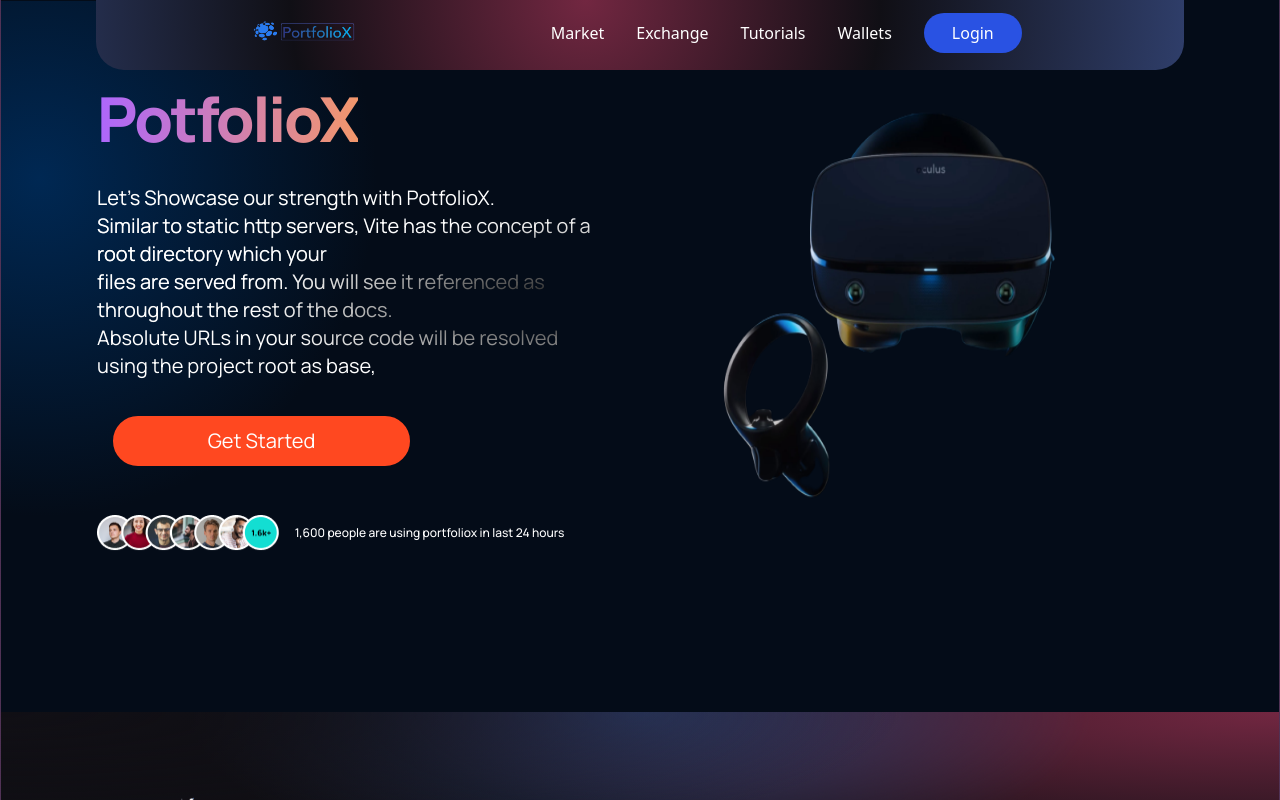
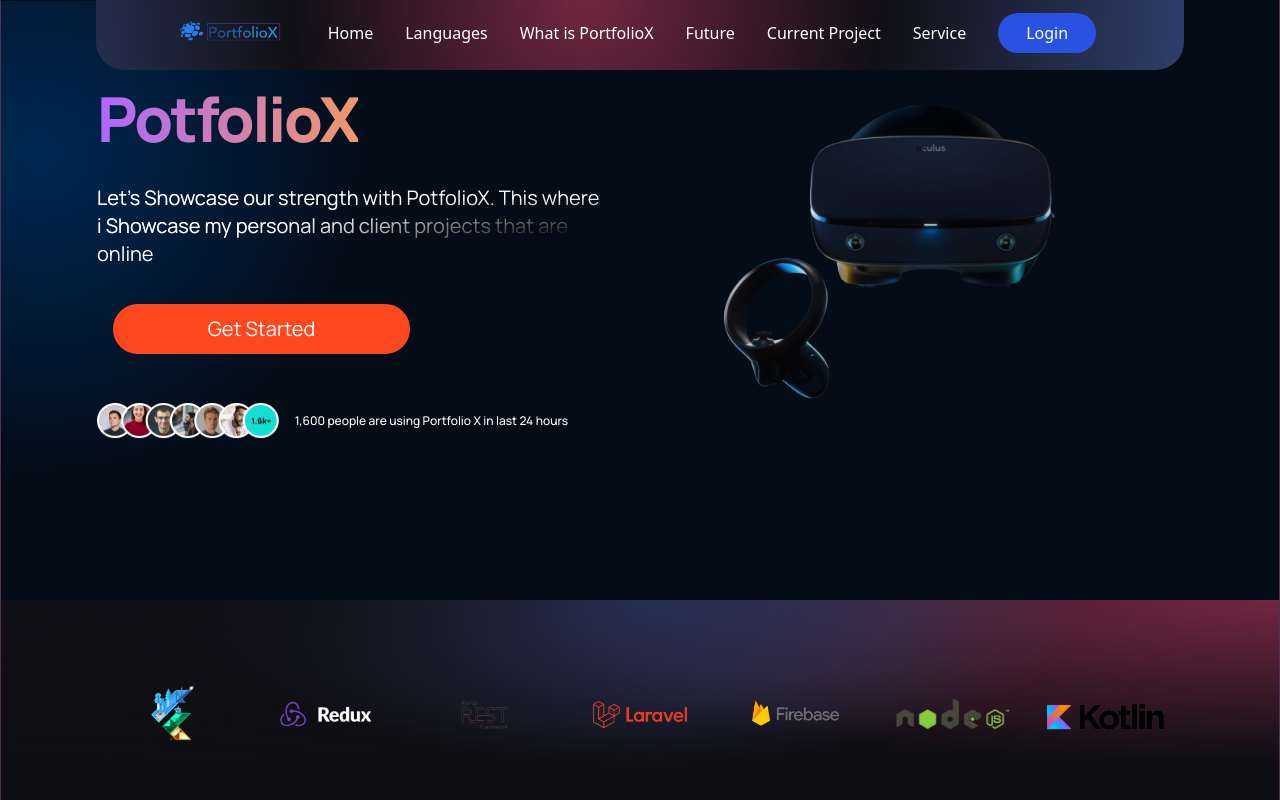
Before and after one commit to kahdichienja/portfoliax, a React (Create React App) app: page / in a window 1280 px wide. Shown: the top 800 px of the page. Built offline with nearby package versions, Linux system fonts and the light colour scheme.

Commit message:
added nav title

```diff
--- a/package.json
+++ b/package.json
@@ -23,7 +23,8 @@
     "test": "react-scripts test",
     "eject": "react-scripts eject",
     "predeploy": "npm run build",
-    "deploy": "gh-pages -d build"
+    "deploy": "gh-pages -d build",
+    "push:build:deploy": "git push origin main && npm run build && npm run predeploy && npm run deploy"
   },
   "eslintConfig": {
     "extends": [
--- a/src/containers/home/Header.jsx
+++ b/src/containers/home/Header.jsx
@@ -11,10 +11,8 @@
     <div className="portfolioX__header-content">
       <h1 className="gradient__text"> PotfolioX</h1>
       <p className="text-3xl sm:text-5xl text-white text-gradient py-1">
-        Let&apos;s Showcase our strength with PotfolioX. <br />
-        Similar to static http servers, Vite has the concept of a root directory which your <br />
-        files are served from. You will see it referenced as throughout the rest of the docs. <br />
-        Absolute URLs in your source code will be resolved using the project root as base,
+        Let&apos;s Showcase our strength with PotfolioX.
+        This where i Showcase my personal and client projects that are online <br />
       </p>
       <div className="portfolioX__header-content__input">
         <button type="button" className="bg-[#2952e3] py-2 px-7 mx-4 rounded-full cursor-pointer hover:bg-[#2546bd]">Get Started</button>
@@ -22,7 +20,7 @@
 
       <div className="portfolioX__header-content__people">
         <img src={people} />
-        <p>1,600 people are using portfoliox in last 24 hours</p>
+        <p>1,600 people are using Portfolio X in last 24 hours</p>
       </div>
     </div>
     <div className="portfolioX__header-image">
--- a/src/containers/navbar/Navbar.jsx
+++ b/src/containers/navbar/Navbar.jsx
@@ -18,7 +18,7 @@
         <img src={logo} alt="logo" className="w-32 cursor-pointer" />
       </div>
       <ul className="text-white md:flex hidden list-none flex-row justify-between items-center flex-initial">
-        {["Market", "Exchange", "Tutorials", "Wallets"].map((item, index) => (
+        {["Home", "Languages", "What is PortfolioX", "Future", "Current Project", "Service"].map((item, index) => (
           <NavBarItem key={item + index} title={item} />
         ))}
         <li className="bg-[#2952e3] py-2 px-7 mx-4 rounded-full cursor-pointer hover:bg-[#2546bd]">
@@ -38,7 +38,7 @@
             flex flex-col justify-start items-end rounded-md blue-glassmorphism text-white animate-slide-in"
           >
             <li className="text-xl w-full my-2"><AiOutlineClose onClick={() => setToggleMenu(false)} /></li>
-            {["Market", "Exchange", "Tutorials", "Wallets"].map(
+            {["Home", "Languages", "What is PortfolioX", "Future", "Current Project", "Service"].map(
               (item, index) => <NavBarItem key={item + index} title={item} classprops="my-2 text-lg" />,
             )}
           </ul>
```
